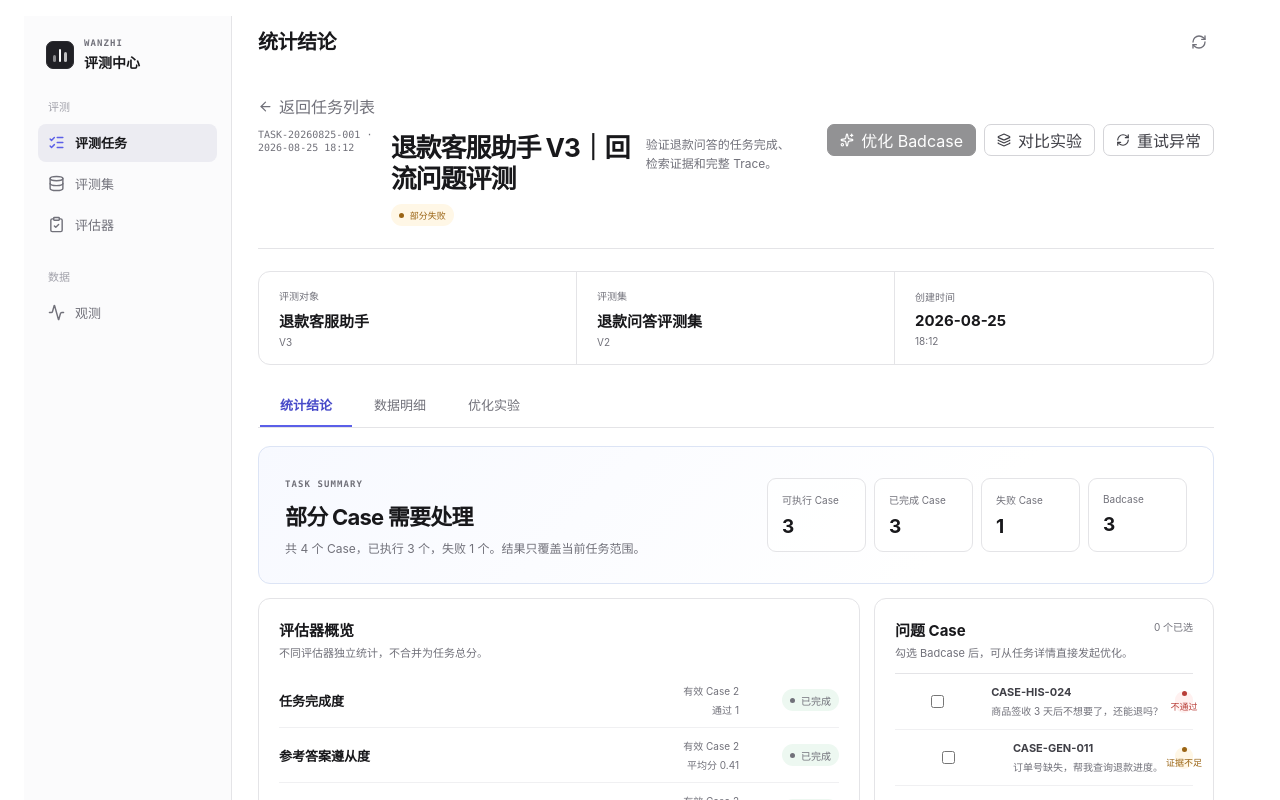
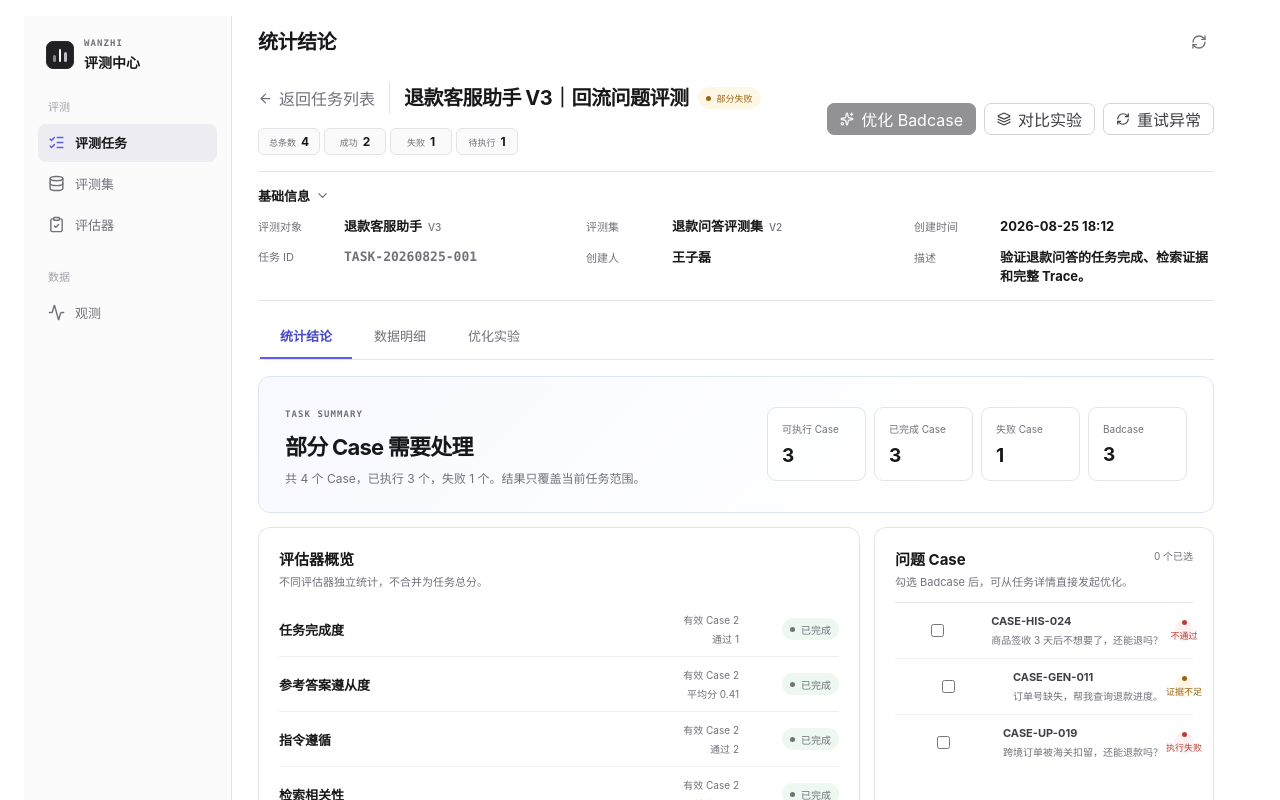
Before and after one commit to wang-zilei/agent-evaluation-platform, a React (Vite) app: page / in a window 1280 px wide. Both pictures are taken after a click on the button 1183 px from the left and 268 px from the top of the page. Shown: the top 800 px of the page. Built offline with nearby package versions, Linux system fonts and the light colour scheme.

Commit message:
refine(evaluation): compact task report header and metadata

```diff
--- a/src/features/evaluation/EvaluationCenterPage.tsx
+++ b/src/features/evaluation/EvaluationCenterPage.tsx
@@ -1212,12 +1212,40 @@ function TaskDetail({ task, state, onBack, onOpenCase, onNotify, onOptimize, onC
     const scores = values.map((result) => result?.evaluationResult).filter((value): value is number => typeof value === 'number');
     return { evaluator, valid: valid.length, passed, average: scores.length ? scores.reduce((sum, value) => sum + value, 0) / scores.length : undefined };
   });
+  const successfulCases = Math.max(task.completedCases - task.failedCases, 0);
+  const pendingCases = Math.max(task.totalCases - task.completedCases, 0);
   return <div className="eval-detail-page eval-task-detail-page">
     <header className="eval-task-detail-header">
-      <div className="eval-task-detail-title eval-task-detail-title--stacked"><button type="button" className="eval-back-button" onClick={onBack}><ArrowLeft size={15} />返回任务列表</button><div><span className="eval-task-detail-id">{task.id} · {task.createdAt}</span><div className="eval-task-detail-name-row"><h2>{task.name}</h2><Status label={task.status} /></div><p>{task.description}</p></div></div>
-      <div className="eval-task-detail-actions"><button type="button" className="eval-button eval-button--primary" disabled={selectedBadCaseIds.length === 0} onClick={() => onOptimize(selectedBadCaseIds)}><Sparkles size={14} />优化 Badcase{selectedBadCaseIds.length > 0 ? `（${selectedBadCaseIds.length}）` : ''}</button><button type="button" className="eval-button eval-button--ghost" onClick={onCompare}><Layers3 size={14} />对比实验</button><button type="button" className="eval-button eval-button--ghost" onClick={() => onNotify('已创建异常 Case 重试任务')}><RefreshCw size={14} />重试异常</button></div>
+      <div className="eval-task-detail-header__main">
+        <button type="button" className="eval-back-button" onClick={onBack}><ArrowLeft size={15} />返回任务列表</button>
+        <div className="eval-task-title-line">
+          <h1>{task.name}</h1>
+          <Status label={task.status} />
+        </div>
+        <div className="eval-task-summary-chips" aria-label="任务结果摘要">
+          <span><small>总条数</small><strong>{task.totalCases}</strong></span>
+          <span><small>成功</small><strong>{successfulCases}</strong></span>
+          <span><small>失败</small><strong>{task.failedCases}</strong></span>
+          <span><small>待执行</small><strong>{pendingCases}</strong></span>
+        </div>
+      </div>
+      <div className="eval-task-detail-actions">
+        <button type="button" className="eval-button eval-button--primary" disabled={selectedBadCaseIds.length === 0} onClick={() => onOptimize(selectedBadCaseIds)}><Sparkles size={14} />优化 Badcase{selectedBadCaseIds.length > 0 ? `（${selectedBadCaseIds.length}）` : ''}</button>
+        <button type="button" className="eval-button eval-button--ghost" onClick={onCompare}><Layers3 size={14} />对比实验</button>
+        <button type="button" className="eval-button eval-button--ghost" onClick={() => onNotify('已创建异常 Case 重试任务')}><RefreshCw size={14} />重试异常</button>
+      </div>
     </header>
-    <section className="eval-task-basic-info"><div><span>评测对象</span><strong>{task.agent}</strong><small>{task.agentVersion}</small></div><div><span>评测集</span><strong>{dataset?.name ?? '—'}</strong><small>{task.datasetVersion}</small></div><div><span>创建时间</span><strong>{task.createdAt.slice(0, 10)}</strong><small>{task.createdAt.slice(11)}</small></div></section>
+    <section className="eval-task-info-panel">
+      <div className="eval-task-info-panel__heading"><strong>基础信息</strong><ChevronDown size={15} /></div>
+      <div className="eval-task-info-grid">
+        <div><span>评测对象</span><strong>{task.agent}<small>{task.agentVersion}</small></strong></div>
+        <div><span>评测集</span><strong>{dataset?.name ?? '—'}<small>{task.datasetVersion}</small></strong></div>
+        <div><span>创建时间</span><strong>{task.createdAt}</strong></div>
+        <div><span>任务 ID</span><strong className="eval-mono">{task.id}</strong></div>
+        <div><span>创建人</span><strong>{task.createdBy}</strong></div>
+        <div><span>描述</span><strong>{task.description || '—'}</strong></div>
+      </div>
+    </section>
     <nav className="eval-task-detail-tabs" aria-label="任务详情内容"><button type="button" className={tab === 'summary' ? 'is-active' : ''} onClick={() => setTab('summary')}>统计结论</button><button type="button" className={tab === 'data' ? 'is-active' : ''} onClick={() => setTab('data')}>数据明细</button><button type="button" className={tab === 'optimize' ? 'is-active' : ''} onClick={() => setTab('optimize')}>优化实验</button></nav>
     {tab === 'summary' && <div className="eval-task-conclusion">
       <section className="eval-conclusion-main"><div><span className="eval-eyebrow">TASK SUMMARY</span><h3>{task.status === '已完成' ? '评测完成' : task.status === '部分失败' ? '部分 Case 需要处理' : task.status === '失败' ? '评测失败' : '评测运行中'}</h3><p>共 {task.totalCases} 个 Case，已执行 {task.completedCases} 个，失败 {task.failedCases} 个。结果只覆盖当前任务范围。</p></div><div className="eval-conclusion-metrics"><div><span>可执行 Case</span><strong>{task.executableCases}</strong></div><div><span>已完成 Case</span><strong>{task.completedCases}</strong></div><div><span>失败 Case</span><strong>{task.failedCases}</strong></div><div><span>Badcase</span><strong>{badCases.length}</strong></div></div></section>
```
Also changed, not shown: src/features/evaluation/evaluation.css.
